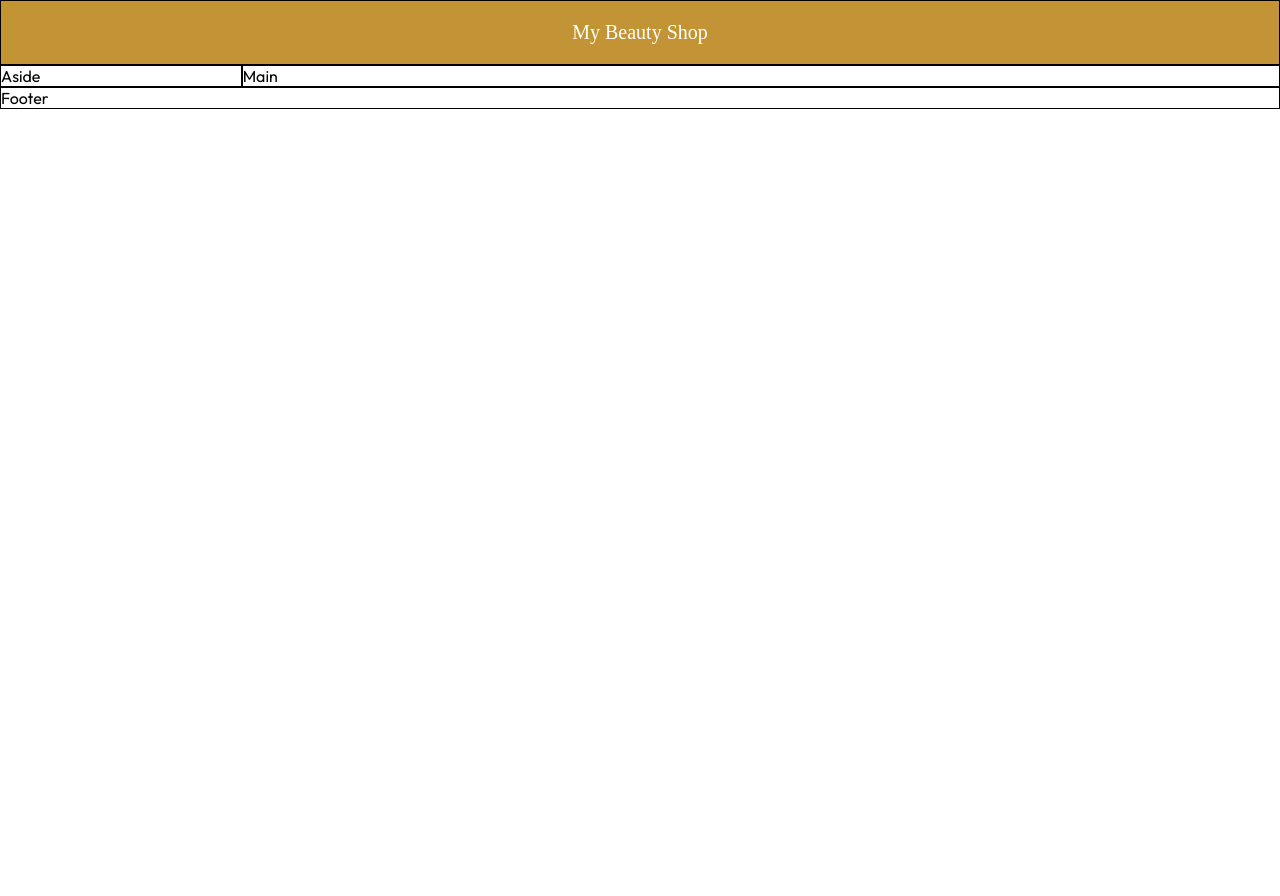
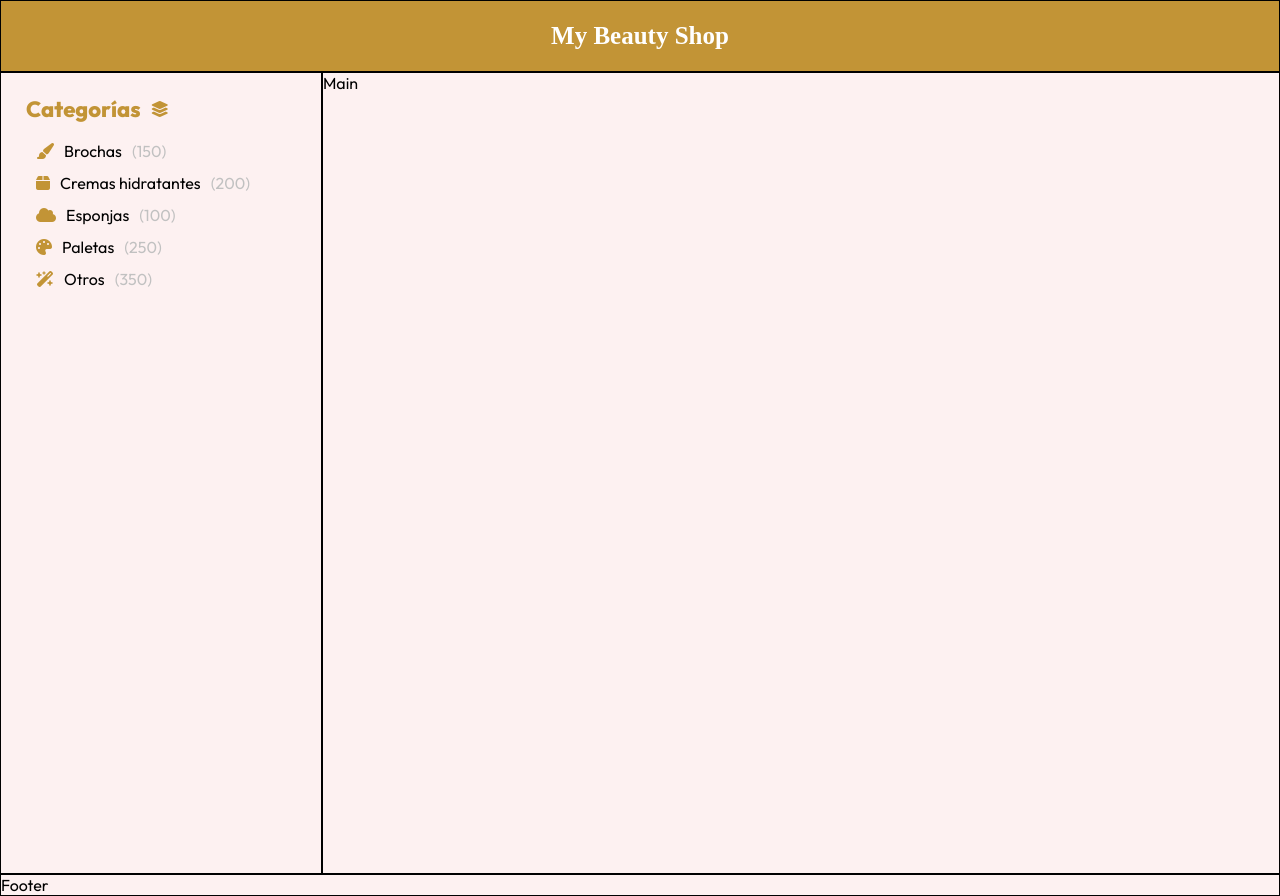
Before and after one commit to MariFer14/Desafio2_CSS-Grid, a plain HTML site: page index.html in a window 1280 px wide. Before the commit the page ends 800 px from the top, so only its background shows below. Drawn offline with Linux system fonts and the light colour scheme; a web font is replaced by a local one.

Commit message:
Modificando el Aside

```diff
--- a/assets/css/style.css
+++ b/assets/css/style.css
@@ -1,43 +1,109 @@
-@import url('https://fonts.googleapis.com/css2?family=Outfit:wght@100..900&family=Shrikhand&display=swap');
+@import url("https://fonts.googleapis.com/css2?family=Outfit:wght@100..900&family=Shrikhand&display=swap");
 
-body{
+body {
   margin: 0;
   padding: 0;
   font-family: Outfit;
+  background-color: #fdf1f1;
 }
 
-.header{
+.header {
   grid-area: header;
   background-color: #c29436;
 }
 
-.header p{
+.header h1 {
   text-align: center;
   color: #ffffff;
   font-family: Shrikhand;
-    font-size: 20px;
+  font-size: 25px;
 }
 
-.main{
+
+.main {
   grid-area: main;
 }
 
-.aside{
+
+
+
+
+
+
+
+
+.aside {
   grid-area: aside;
 }
 
-.footer{
+.aside .productos {
+  display: flex;
+  flex-direction: column;
+  align-items: flex-start;
+  padding-left: 25px;
+  height: 100vh;
+}
+
+.aside .productos h3{
+    font-weight: 800;
+    color: #c29436;
+    font-size: 22px;
+}
+
+.aside .productos a {
+  text-decoration: none;
+  color: #000000;
+}
+
+.aside .productos a:hover{
+    color: #c29436;
+}
+
+.aside .productos .p-cantidad {
+  display: flex;
+  align-items: center;
+  margin-bottom: -20px;
+}
+
+.aside .productos .p-cantidad p {
+  padding-left: 10px;
+  color: #c1c1c1;
+}
+
+.aside .productos .p-cantidad i{
+    margin-left: 10px;
+    color: #c29436;
+}
+
+.aside .productos .p-cantidad .icono-c{
+    margin-right: 10px;
+    color: #c29436;
+}
+
+.aside .productos .p-cantidad .icono-c:hover{
+    color: #7f6124;
+    cursor: pointer;
+}
+
+
+
+
+
+
+
+
+.footer {
   grid-area: footer;
 }
 
-.grid-boxes{
+.grid-boxes {
   display: grid;
   grid-template-areas:
-    "header header header header header header"
-    "aside main main main main main"
-    "footer footer footer footer footer footer";
+    "header header header header header header header header header header header header header header"
+    "aside main main main main main main main main main main main main main"
+    "footer footer footer footer footer footer footer footer footer footer footer footer footer footer";
 }
 
-.grid-box{
+.grid-box {
   border: 1px solid black;
 }
--- a/index.html
+++ b/index.html
@@ -7,15 +7,52 @@
     <title>Mi E-commerce (María Márquez)</title>
 </head>
 <body>
-    <div class="grid-boxes">
+    <section class="grid-boxes">
         <header class="grid-box header">
-            <p>My Beauty Shop</p>
+            <h1>My Beauty Shop</h1>
         </header>
         <main class="grid-box main">Main</main>
-        <aside class="grid-box aside">Aside</aside>
-        <footer class="grid-box footer">Footer</footer>
-    </div>
+
+        <aside class="grid-box aside">
+            <div class="productos">
+                <div class="p-cantidad">
+                    <h3>Categorías</h3>
+                    <i class="fa-solid fa-layer-group"></i>
+                </div>
+                <div class="p-cantidad">
+                    <i class="fa-solid fa-paintbrush icono-c"></i>
+                    <a href="#">Brochas</a>
+                    <p>(150)</p>
+                </div>
+                <div class="p-cantidad">
+                    <i class="fa-solid fa-box icono-c"></i>
+                    <a href="#">Cremas hidratantes</a>
+                    <p>(200)</p>
+                </div>
+                <div class="p-cantidad">
+                    <i class="fa-solid fa-cloud icono-c"></i>
+                    <a href="#">Esponjas</a>
+                    <p>(100)</p>
+                </div>
+                <div class="p-cantidad">
+                    <i class="fa-solid fa-palette icono-c"></i>
+                    <a href="#">Paletas</a>
+                    <p>(250)</p>
+                </div>
+                <div class="p-cantidad">
+                    <i class="fa-solid fa-wand-magic-sparkles icono-c"></i>
+                    <a href="#">Otros</a>
+                    <p>(350)</p>
+                </div>
+            </div>
+        </aside>
 
 
+
+
+        <footer class="grid-box footer">Footer</footer>
+    </section>
+
+    <script src="https://kit.fontawesome.com/97f3ad306d.js" crossorigin="anonymous"></script>
 </body>
 </html>
```
Lines whose indentation alone changed are shown as unchanged.
